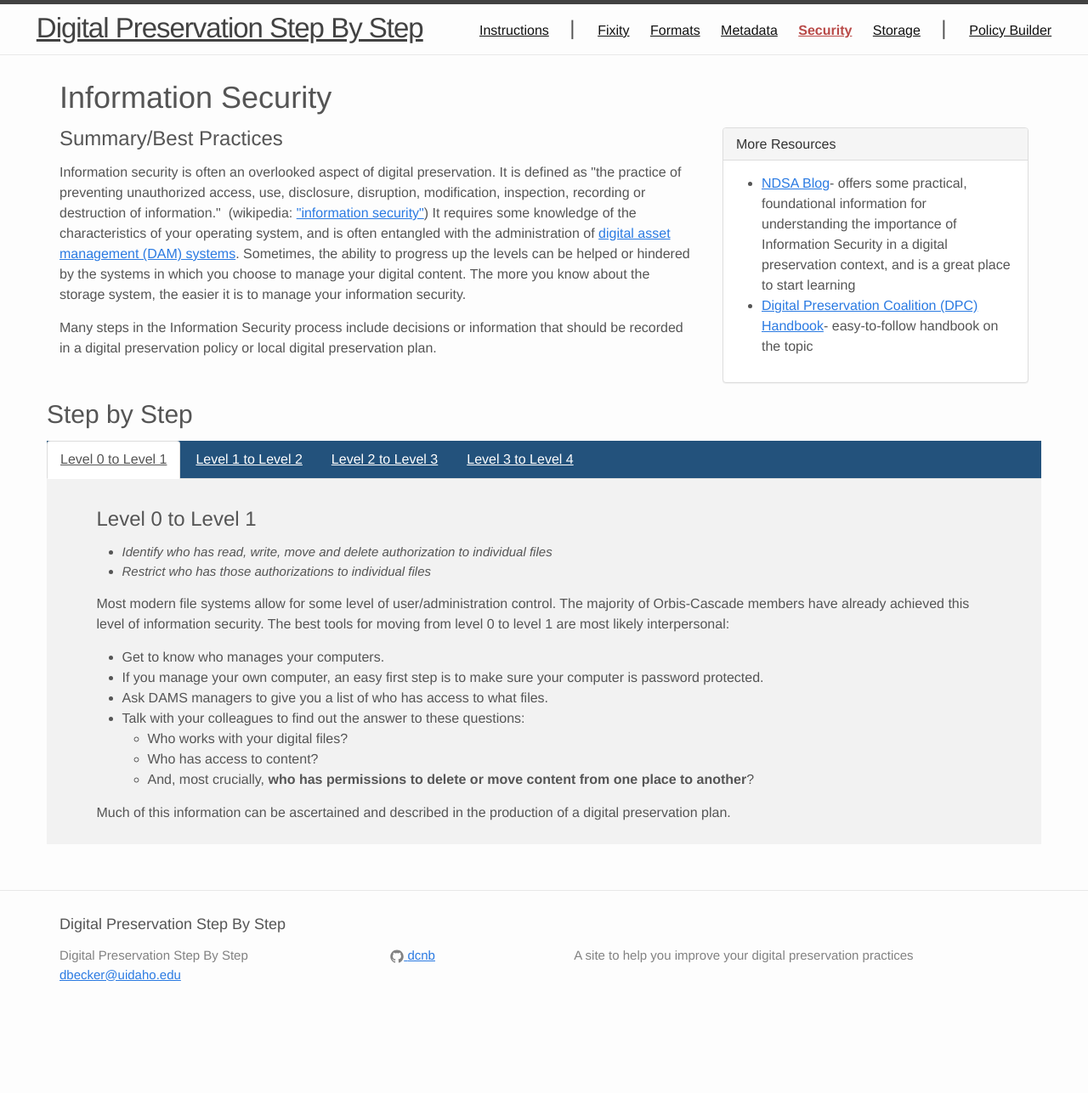
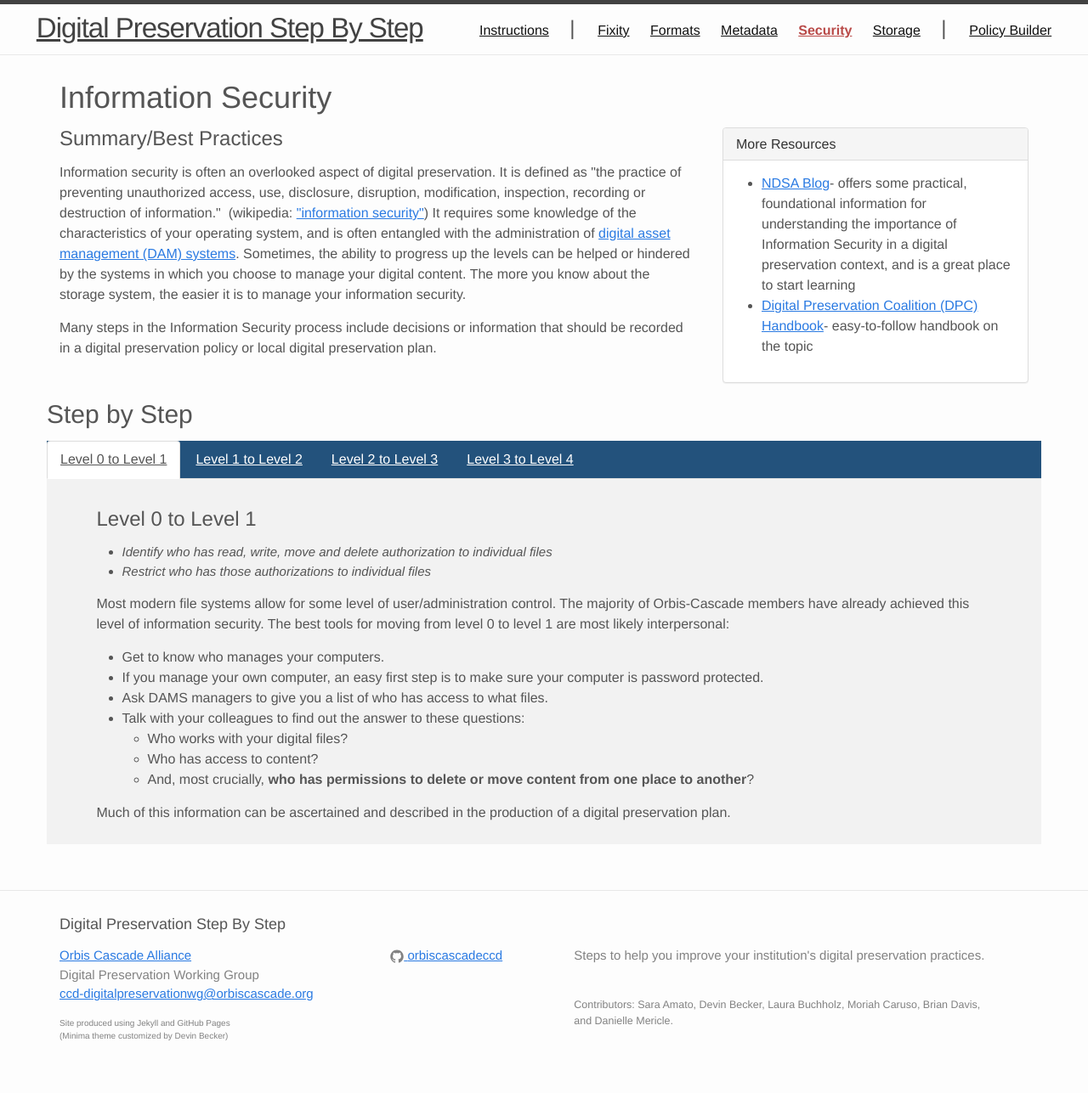
Before and after one commit to dcnb/digprezsteps, a Jekyll site: the page built from security.markdown, in a window 1280 px wide. Shown: the whole page at 85% size. Built offline with Jekyll 4.4.1, drawn with Linux system fonts in a browser that asks for light colours; before the commit the page ends 1219 px from its top, so only the background shows below that.

Commit message:
footer and step links fixed

```diff
--- a/_config.yml
+++ b/_config.yml
@@ -1,5 +1,6 @@
 ---
 title: Digital Preservation Step By Step
+author: Orbis Cascade Alliance
 timezone: UTC
 collections:
   posts:
@@ -8,13 +9,11 @@ collections:
   uploads:
     title: Uploads
     output: true
-email: dbecker@uidaho.edu
-description: 'A site to help you improve your digital preservation practices
-
-'
+email: ccd-digitalpreservationwg@orbiscascade.org
+description: "Steps to help you improve your institution's digital preservation practices."
 baseurl: ''
 url: ''
-github_username: dcnb
+github_username: orbiscascadeccd
 markdown: kramdown
 gems:
 - jekyll-feed
--- a/_includes/footer.html
+++ b/_includes/footer.html
@@ -8,16 +8,14 @@
       <div class="footer-col footer-col-1">
         <ul class="contact-list">
           <li>
-            {% if site.author %}
-              {{ site.author | escape }}
-            {% else %}
-              {{ site.title | escape }}
-            {% endif %}
+           <a href='https://www.orbiscascade.org/'>Orbis Cascade Alliance</a> <br/>
+            Digital Preservation Working Group
             </li>
             {% if site.email %}
             <li><a href="mailto:{{ site.email }}">{{ site.email }}</a></li>
             {% endif %}
         </ul>
+        <p style="font-size:10px;">Site produced using Jekyll and GitHub Pages <br/> (Minima theme customized by Devin Becker)</p>
       </div>
 
       <div class="footer-col footer-col-2">
@@ -38,6 +36,9 @@
 
       <div class="footer-col footer-col-3">
         <p>{{ site.description | escape }}</p>
+       <br/>
+        <p style="font-size:smaller">Contributors: Sara Amato, Devin Becker, Laura Buchholz, Moriah Caruso, Brian Davis, and Danielle Mericle.</p>
+
       </div>
     </div>
 
--- a/_layouts/step.html
+++ b/_layouts/step.html
@@ -46,14 +46,14 @@ layout: default
 <div class="row">
 	<h2>Step by Step</h2>
  <ul class="nav nav-tabs">
-    <li class="active"><a data-toggle="tab" href="#tab1">Level 0 to Level 1</a></li>
-    <li><a data-toggle="tab" href="#tab2">Level 1 to Level 2</a></li>
-    <li><a data-toggle="tab" href="#tab3">Level 2 to Level 3</a></li>
-    <li><a data-toggle="tab" href="#tab4">Level 3 to Level 4</a></li>
+    <li class="active"><a data-toggle="tab" href="#step1">Level 0 to Level 1</a></li>
+    <li><a data-toggle="tab" href="#step2">Level 1 to Level 2</a></li>
+    <li><a data-toggle="tab" href="#step3">Level 2 to Level 3</a></li>
+    <li><a data-toggle="tab" href="#step4">Level 3 to Level 4</a></li>
   </ul>
 
   <div class="tab-content">
-    <div id="tab1" class="tab-pane fade in active">
+    <div id="step1" class="tab-pane fade in active">
       <br/>
       <h3>Level 0 to Level 1</h3>
       <ul >
@@ -69,7 +69,7 @@ layout: default
 		  {% include {{ page.path }}/step1.html %}
 
     </div>
-    <div id="tab2" class="tab-pane fade">
+    <div id="step2" class="tab-pane fade">
       <br/>
       <h3>Level 1 to Level 2</h3>
        <ul >
@@ -85,7 +85,7 @@ layout: default
 			  {% include {{ page.path }}/step2.html %}
 
     </div>
-    <div id="tab3" class="tab-pane fade">
+    <div id="step3" class="tab-pane fade">
       <br/>
       <h3>Level 2 to Level 3</h3>
        <ul >
@@ -100,7 +100,7 @@ layout: default
 </ul>
       {% include {{ page.path }}/step3.html %}
     </div>
-    <div id="tab4" class="tab-pane fade">
+    <div id="step4" class="tab-pane fade">
       <br/>
       <h3>Level 3 to Level 4</h3>
        <ul >
```
Also changed, not shown: _layouts/fixity-deep.html (+8 -8 lines).
